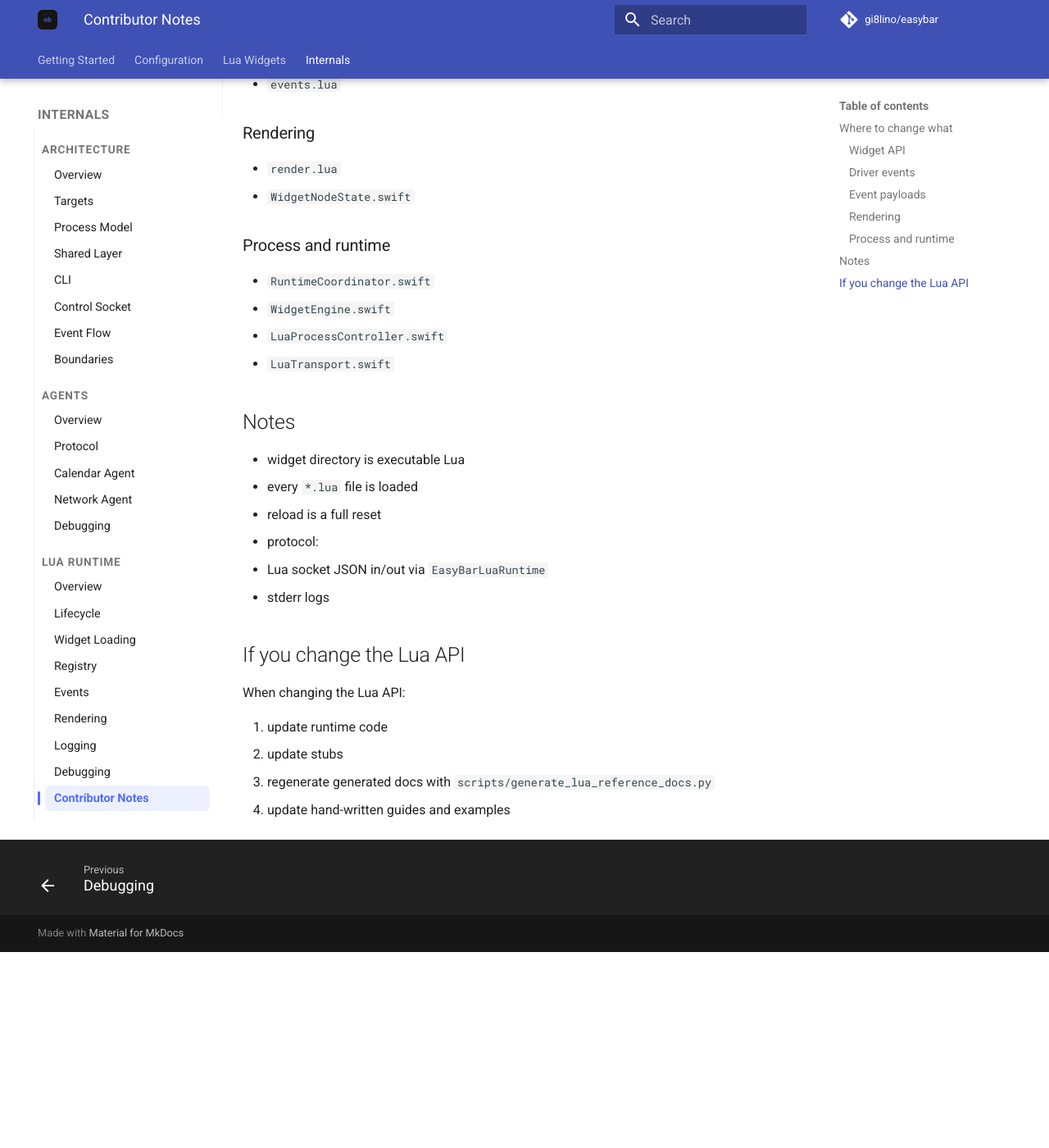
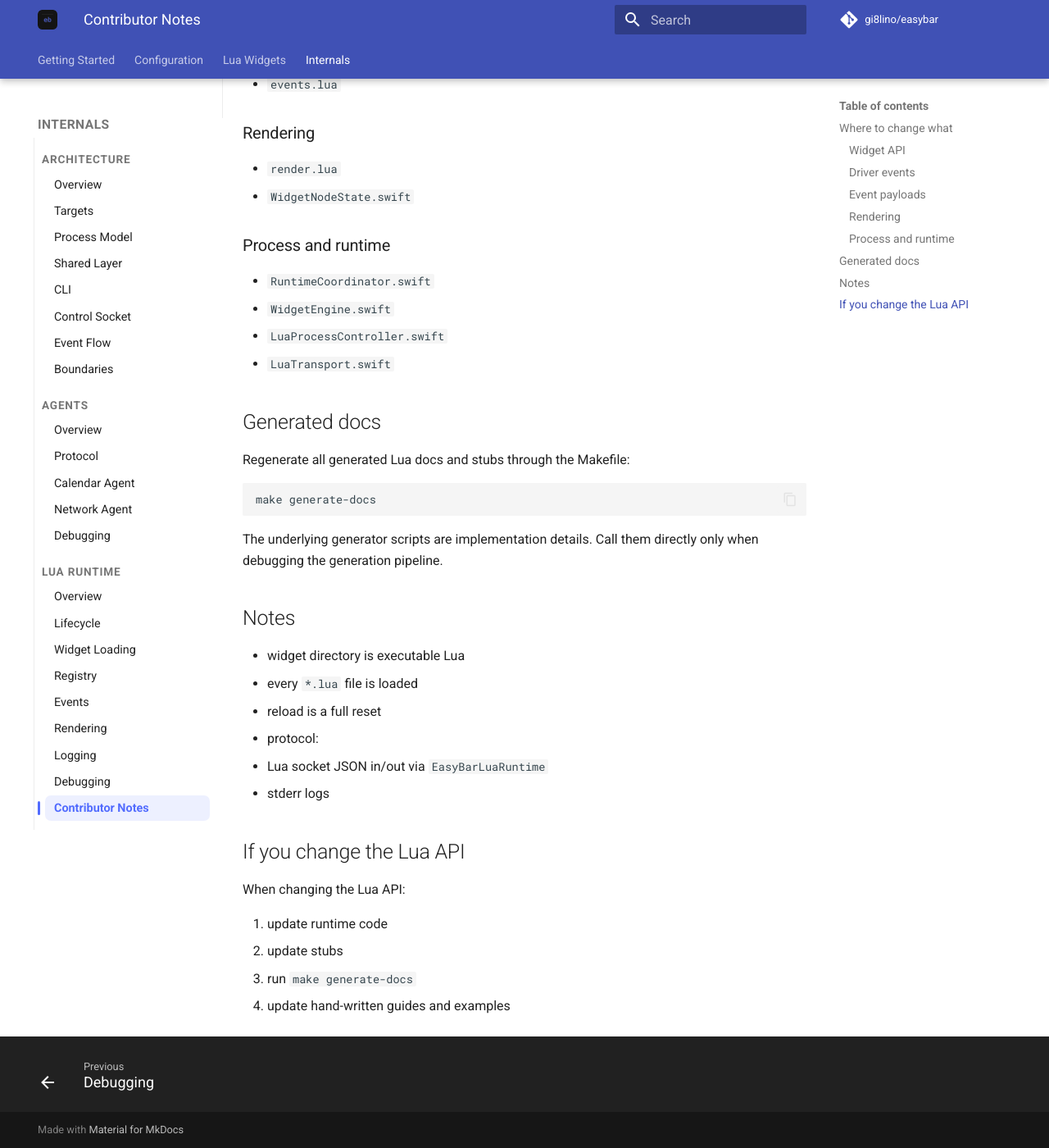
Before and after one commit to gi8lino/easybar, an MkDocs documentation site: the page built from docs/content/internals/lua-runtime/contributor-notes.md, in a window 1280 px wide and 1400 px high, scrolled down 903 px. Shown: the whole window at 82% size. Built offline with MkDocs 1.6.1 and Material for MkDocs 9.7.7, drawn with Linux system fonts in a browser that asks for light colours; comment, search, counter and statistics services are not loaded; before the commit the page ends 2064 px from its top, so only the background shows below that.

Commit message:
docs: document canonical docs generation command

````diff
--- a/docs/content/internals/lua-runtime/contributor-notes.md
+++ b/docs/content/internals/lua-runtime/contributor-notes.md
@@ -41,6 +41,16 @@ Use this page when changing the Lua runtime or public Lua API.
 - `LuaProcessController.swift`
 - `LuaTransport.swift`
 
+## Generated docs
+
+Regenerate all generated Lua docs and stubs through the Makefile:
+
+```bash
+make generate-docs
+```
+
+The underlying generator scripts are implementation details. Call them directly only when debugging the generation pipeline.
+
 ## Notes
 
 - widget directory is executable Lua
@@ -56,5 +66,5 @@ When changing the Lua API:
 
 1. update runtime code
 2. update stubs
-3. regenerate generated docs with `scripts/generate_lua_reference_docs.py`
+3. run `make generate-docs`
 4. update hand-written guides and examples
````
